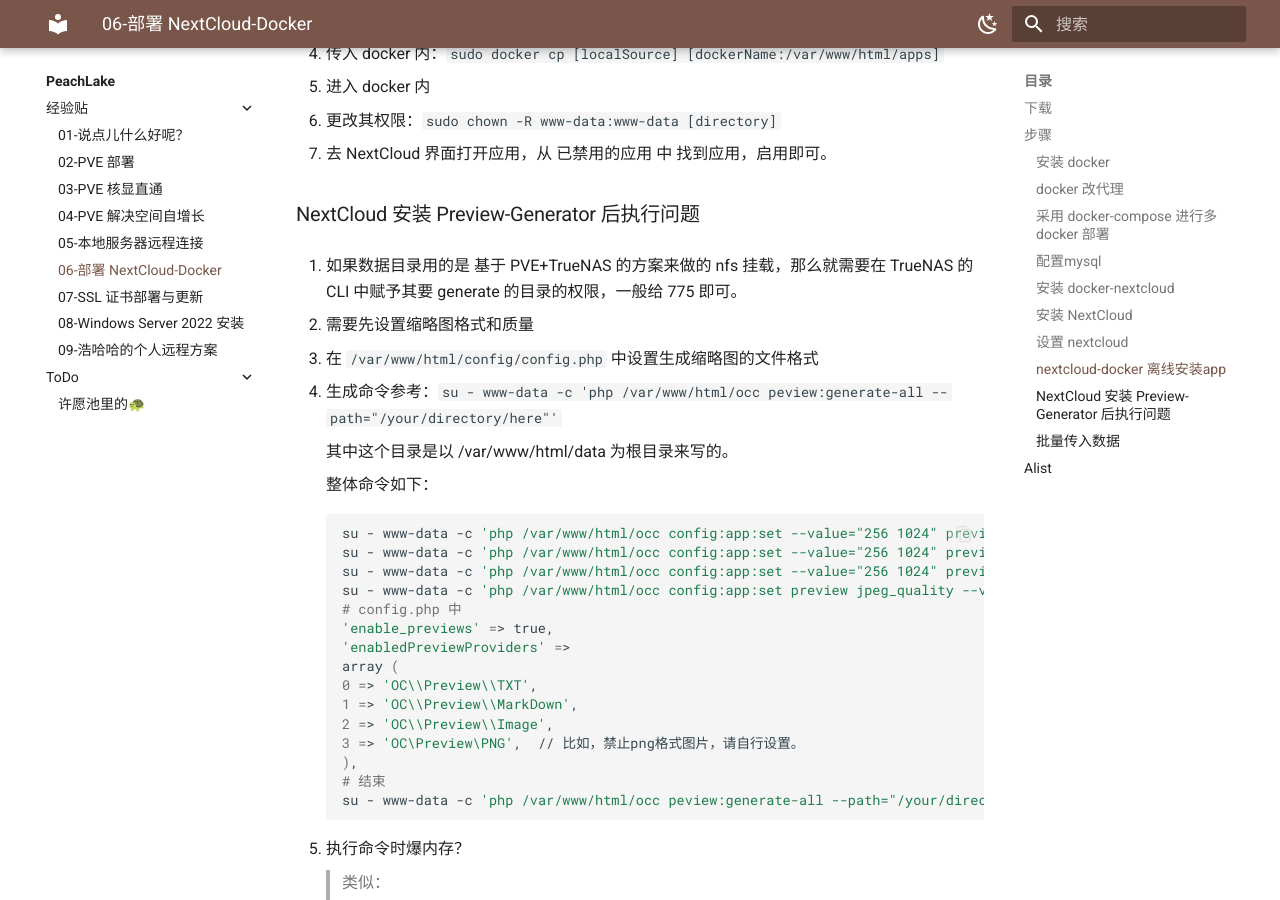
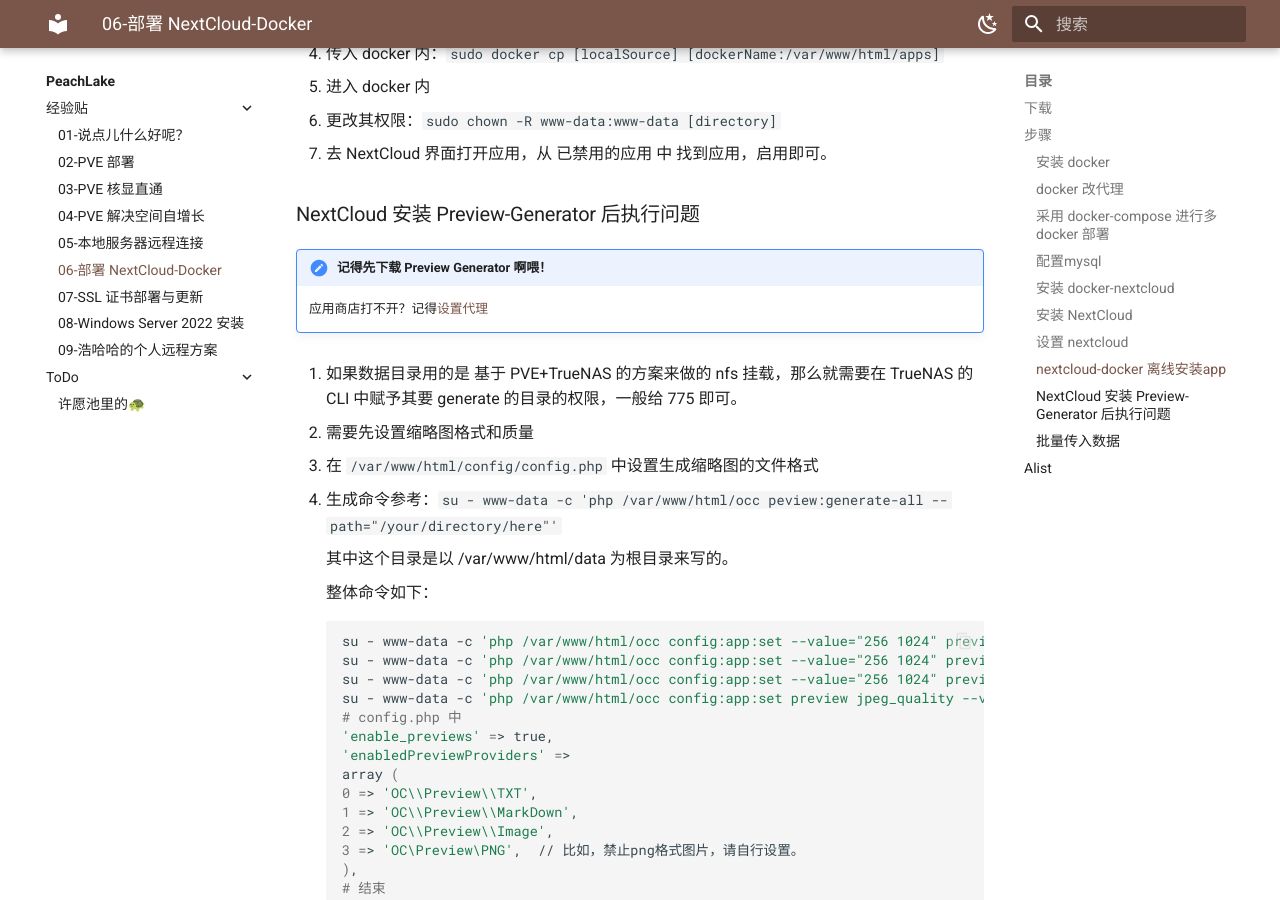
Before and after one commit to Haohahahaha/PeachBlossom-Lake, an MkDocs documentation site: the page built from docs/Server/06-nextcloud_docker.md, in a window 1280 px wide and 900 px high, scrolled down 3673 px. Built offline with MkDocs 1.6.1 and Material for MkDocs 9.7.7, drawn with Linux system fonts in a browser that asks for light colours.

Commit message:
2026-05-09_00:42:44 update

```diff
--- a/docs/Server/06-nextcloud_docker.md
+++ b/docs/Server/06-nextcloud_docker.md
@@ -189,6 +189,9 @@
 
 ### NextCloud 安装 Preview-Generator 后执行问题
 
+!!! note "记得先下载 Preview Generator 啊喂！"
+    应用商店打不开？记得[设置代理](https://peachlake.haohaha.cn/Server/02-PVE_deploy/#docker-nextcloud)
+
 1. 如果数据目录用的是 基于 PVE+TrueNAS 的方案来做的 nfs 挂载，那么就需要在 TrueNAS 的 CLI 中赋予其要 generate 的目录的权限，一般给 775 即可。
 
 2. 需要先设置缩略图格式和质量
```
